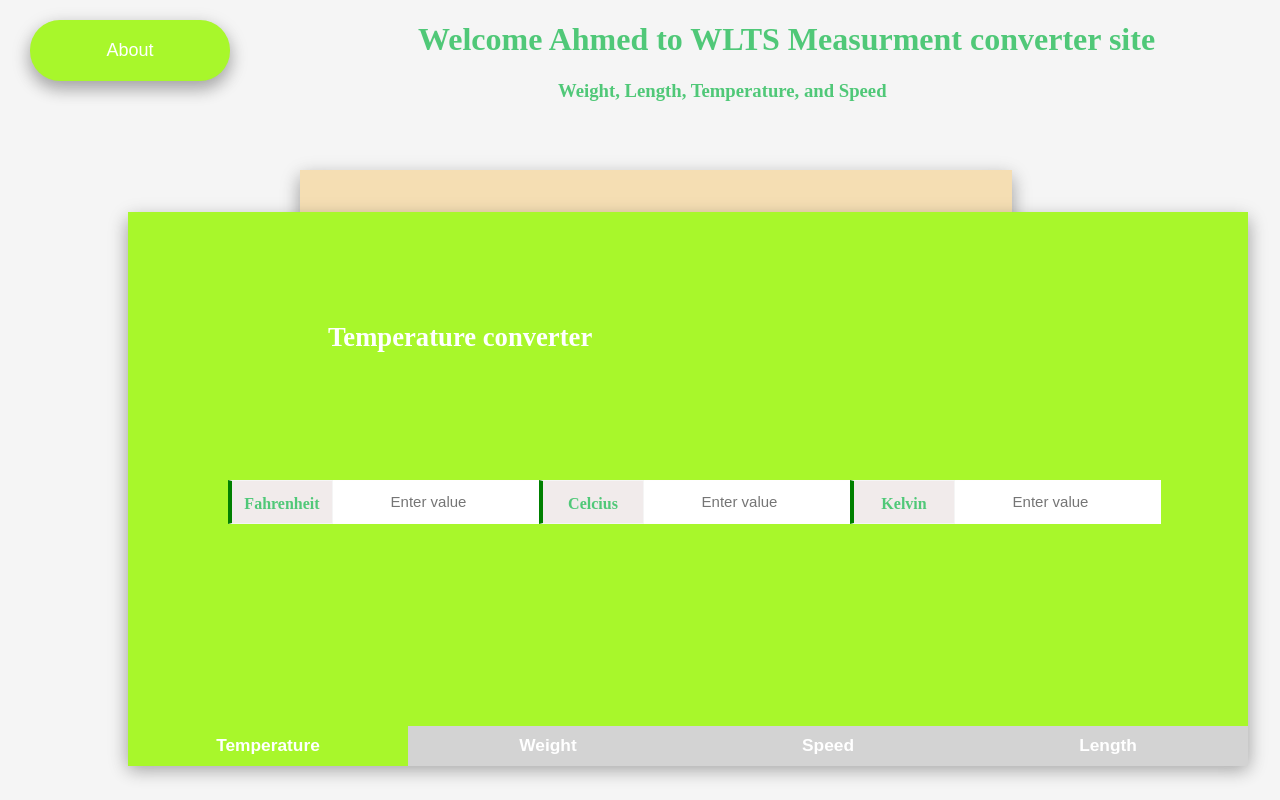
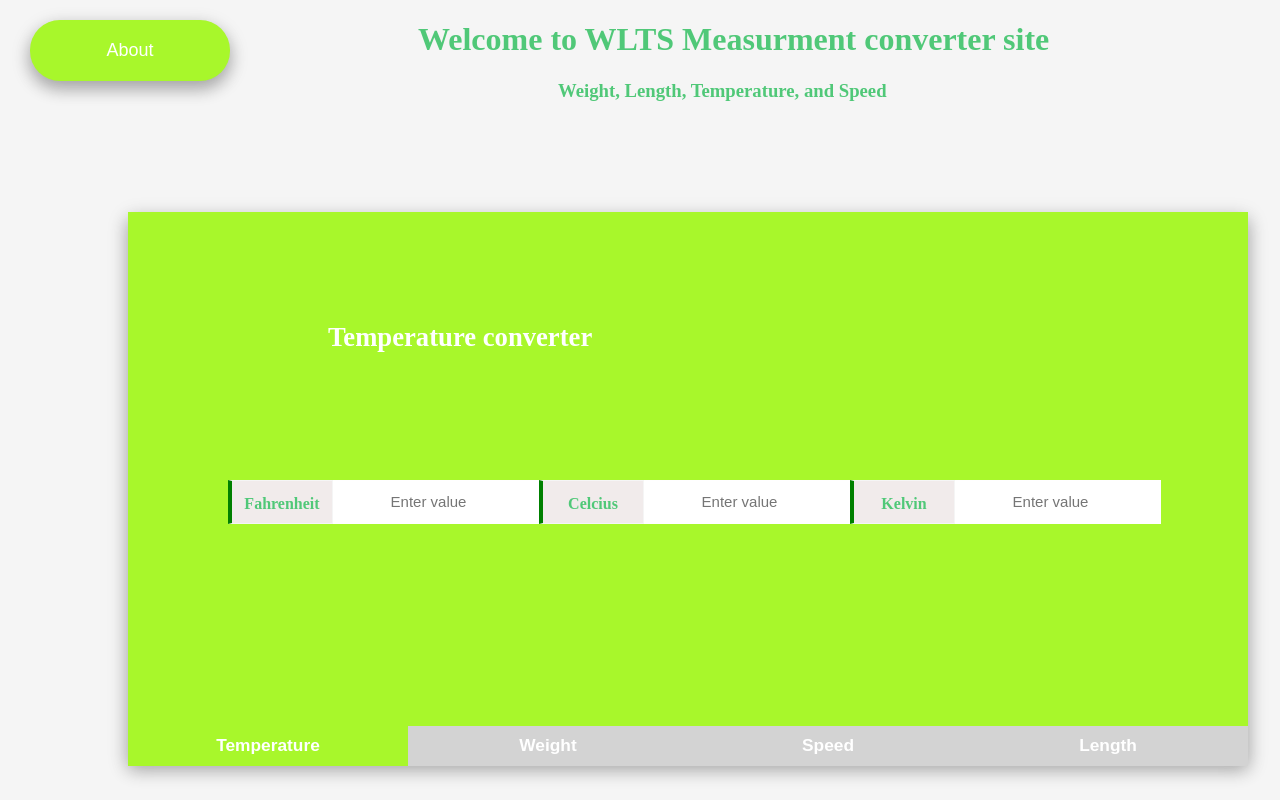
Before and after one commit to AAbdelraouf/Measurement-Converter-frontend-backend-code, a website: page mainPage/htmlFile.html in a window 1280 px wide. Shown: the top 800 px of the page. Drawn offline with nearby package versions, Linux system fonts and the light colour scheme.

Commit message:
files uploaded

```diff
--- a/mainPage/htmlFile.html
+++ b/mainPage/htmlFile.html
@@ -10,10 +10,9 @@
 <body>
 
 <button id="theAboutButton">About</button>
-<p id="theAboutParagraph" align='center'>Since other systems of measurement are still used around the world, such as the United States and the United Kingdom, this site aims to help people convert units of measurement with Metric Converter and Metric Conversion Table and to better understand alternative measurements that they are unfamiliar with. The measurement units are categorized into types (such as Temperature Conversion, Weight Conversion and so on) seen on the right-hand side which then lead to a series of metric conversion calculators.</p>
+
 <!-- Header title -->
-<h1 id="h1Message">Welcome Ahmed to WLTS Measurment converter site </h1>
-
+<h1 id="h1Message">Welcome to WLTS Measurment converter site </h1>
 <div id="wholeSection">
 <!-- Subheader title -->
 
--- a/mainPage/javascrptfile.js
+++ b/mainPage/javascrptfile.js
@@ -1,5 +1,8 @@
 $(document).ready(function(){
 console.log('welcome!')
+
+// hidding the about paragraph page //
+$('#theAboutParagraph').hide()
 
 // The about page function //
 function theAboutbuttonAnimation(){
```
